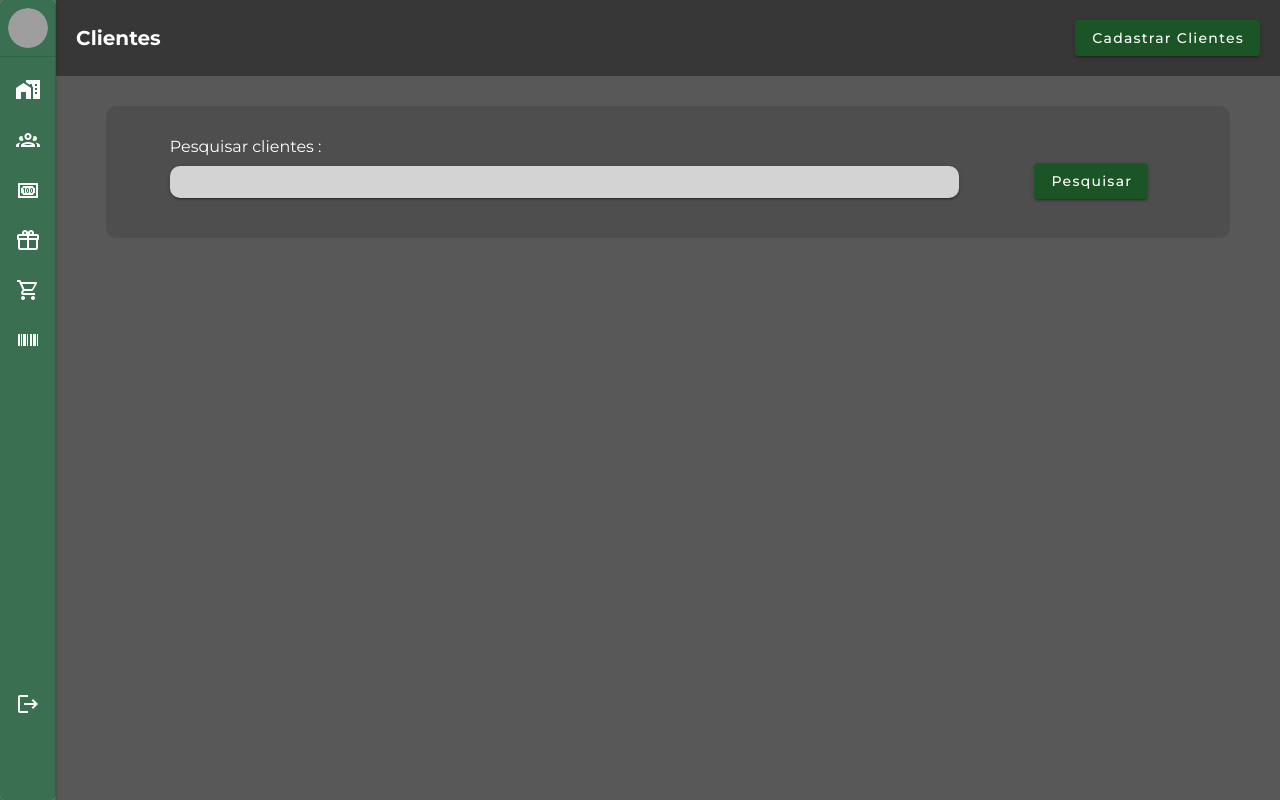
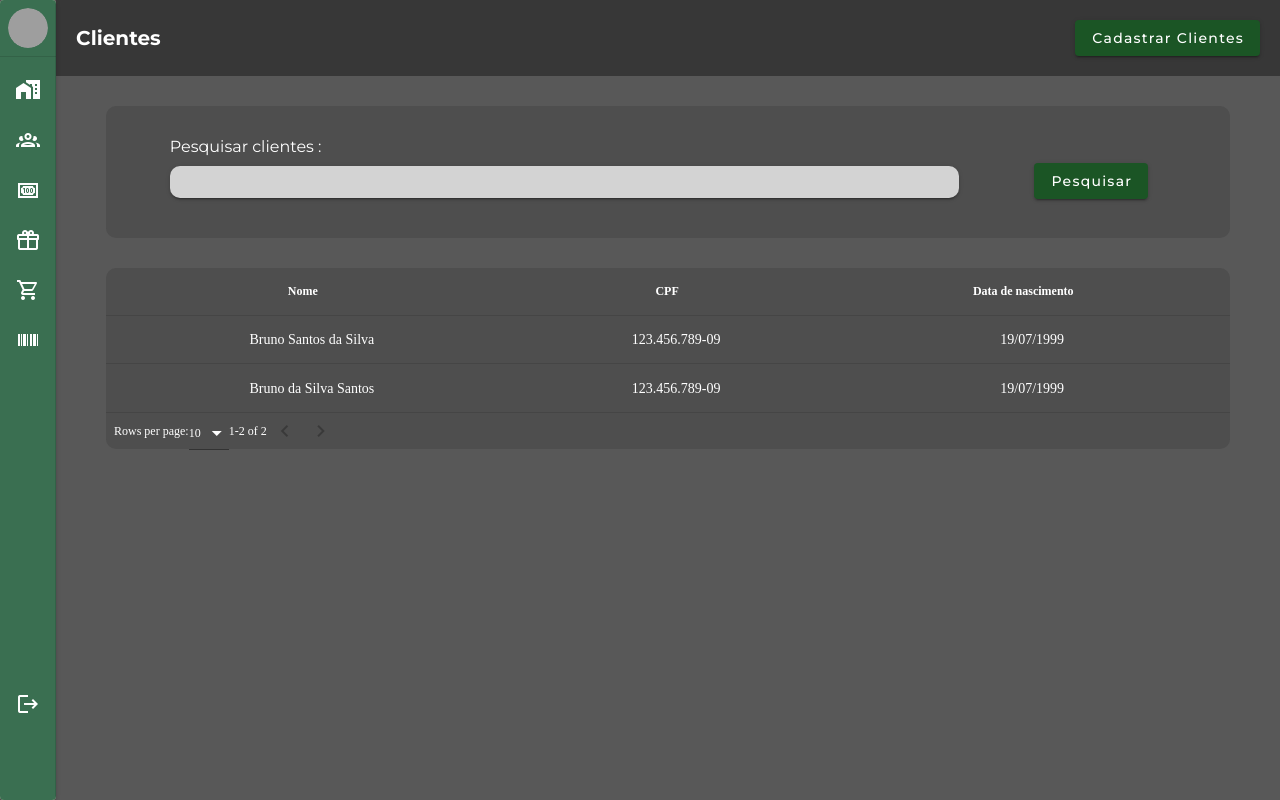
Before and after one commit to bssilva/tcc-front, a Vue app: page /clientes in a window 1280 px wide. Built offline with nearby package versions, Linux system fonts and the light colour scheme; grey boxes are pictures that could not be loaded.

Commit message:
Criacao da tabela

```diff
--- a/src/template/views/clients/Client.scss
+++ b/src/template/views/clients/Client.scss
@@ -1,3 +1,25 @@
 #client {
   width: 100%;
+  .v-data-table {
+    margin: 0 50px;
+    border-radius: 10px;
+    background-color: #3737374d;
+    color: #fff;
+    .text-start {
+      color: #fff !important;
+      text-align: center;
+    }
+    .v-select__slot {
+      .v-select__selections,
+      .v-select__selection,
+      .v-icon {
+        color: #fff;
+      }
+    }
+    tr {
+      &:hover {
+        background-color: unset !important;
+      }
+    }
+  }
 }
--- a/src/template/views/clients/Clients.js
+++ b/src/template/views/clients/Clients.js
@@ -1,6 +1,9 @@
+import { ClientModelTable } from "./_models/ClientModelTable";
+
 export default {
   name: "Clientes",
   data: () => ({
+    ClientModelTable,
     title: "Clientes",
     nameButton: "Cadastrar clientes",
   }),
--- a/src/template/views/clients/Clients.vue
+++ b/src/template/views/clients/Clients.vue
@@ -2,6 +2,11 @@
   <div id="client">
     <Header :title="'Clientes'" :nameButton="'Cadastrar clientes'" />
     <Find :label="'Pesquisar clientes :'" />
+
+    <v-data-table
+      :headers="ClientModelTable.headers"
+      :items="ClientModelTable.items"
+    ></v-data-table>
   </div>
 </template>
 
--- /dev/null
+++ b/src/template/views/clients/_models/ClientModelTable.js
@@ -0,0 +1,19 @@
+export const ClientModelTable = {
+  headers: [
+    { text: "Nome", value: "name" },
+    { text: "CPF", value: "cpf" },
+    { text: "Data de nascimento", value: "birthDate" },
+  ],
+  items: [
+    {
+      name: "Bruno Santos da Silva",
+      cpf: "123.456.789-09",
+      birthDate: "19/07/1999",
+    },
+    {
+      name: "Bruno da Silva Santos",
+      cpf: "123.456.789-09",
+      birthDate: "19/07/1999",
+    },
+  ],
+};
```
